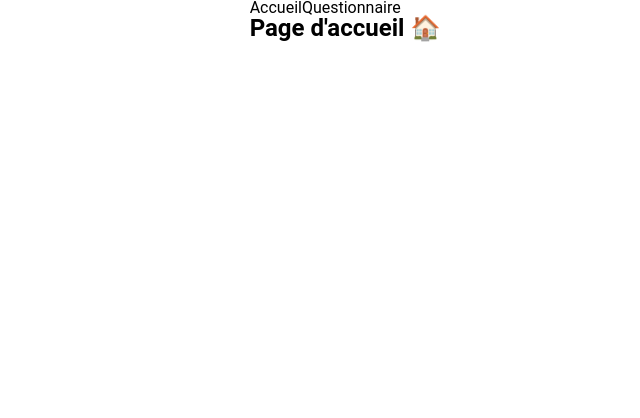
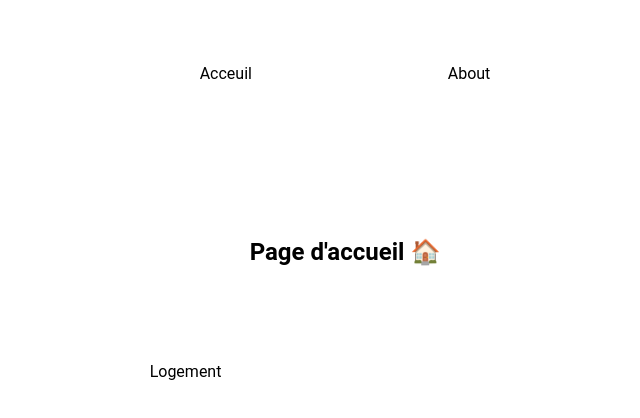
Before and after one commit to Cehesse/Kasa, a React (Create React App) app: page / in a window 1280 px wide. Shown: the top 418 px of the page, without its empty margins (295-935 px from the left). Built offline with nearby package versions, Linux system fonts and the light colour scheme.

Commit message:
Route ok

```diff
--- a/src/components/Header/index.jsx
+++ b/src/components/Header/index.jsx
@@ -2,9 +2,9 @@ import { Link } from 'react-router-dom'
 
 function Header() {
     return (
-        <nav>
-            <Link to="/">Accueil</Link>
-            <Link to="/survey/1">Questionnaire</Link>
+        <nav className='header-section'>
+            <Link to="/" className='Link'>Acceuil</Link>
+            <Link to="/About" className='Link'>About</Link>
         </nav>
     )
 }
--- a/src/index.jsx
+++ b/src/index.jsx
@@ -1,16 +1,21 @@
+//REACT
 import React from 'react';
 import ReactDOM from 'react-dom/client';
 import { BrowserRouter as Router, Route, Routes } from 'react-router-dom'
 
+//SASS
 import './sass/main.scss';
 
+//PAGES
 import Home from './pages/Home'
+import Error404 from './pages/404'
+import About from './pages/About'
+import Accomodation from './pages/Accommodation'
+
+//COMPONENTS
 import Header from './components/Header'
-/* import Survey from './pages/Survey'
-import Results from './pages/Results'
-import Freelances from './pages/Freelances'
-import Error from './components/Error' */
 
+//ROUTE
 const root = ReactDOM.createRoot(document.getElementById('root'));
 root.render(
   <React.StrictMode>
@@ -18,10 +23,9 @@ root.render(
       <Header />
       <Routes>
         <Route path="/" element={<Home />} />
-{/*         <Route path="/survey/:questionNumber" element={<Survey />} />
-        <Route path="/results" element={<Results />} />
-        <Route path="/freelances" element={<Freelances />} />
-        <Route path="*" element={<Error />} /> */}
+        <Route path="/About" element={<About />} />
+        <Route path="/Accomodation/:questionNumber" element={<Accomodation />} />
+        <Route path="*" element={<Error404 />} />
       </Routes>
     </Router>
   </React.StrictMode>,
--- /dev/null
+++ b/src/pages/404/index.jsx
@@ -0,0 +1,9 @@
+function Error404() {
+    return (
+      <div>
+        <h1> 404 </h1>
+      </div>
+    )
+  }
+
+  export default Error404
--- /dev/null
+++ b/src/pages/About/index.jsx
@@ -0,0 +1,9 @@
+function About() {
+    return (
+      <div>
+        <h1> About</h1>
+      </div>
+    )
+  }
+
+  export default About
--- a/src/pages/Home/index.jsx
+++ b/src/pages/Home/index.jsx
@@ -1,7 +1,12 @@
+import { Link } from 'react-router-dom'
+
 function Home() {
     return (
       <div>
         <h1> Page d'accueil 🏠</h1>
+        <div>
+        <Link to="/Accomodation/1">Logement</Link>
+        </div>
       </div>
     )
   }
--- a/src/sass/base/_typography.scss
+++ b/src/sass/base/_typography.scss
@@ -1,6 +1,7 @@
 h1, h2{
     font-size: $font-size-large;
     font-weight: $font-weight-blod;
+    padding: 100px;
 }
 
 h3{
@@ -12,3 +13,7 @@ p{
     font-size: $font-size-medium;
     font-weight: $font-weight-normal;
 }
+
+link{
+    padding: 50px;
+}
--- a/src/sass/layout/_header.scss
+++ b/src/sass/layout/_header.scss
@@ -1,5 +1,5 @@
 .header-section{
-    @include flex(row,center,center);
+    @include flex(row,space-between,center);
     width: 100%;
     margin: 16px 0 8px 0;
         img {
@@ -11,3 +11,7 @@
             right: 92%;
         }
 }
+
+.Link{
+    padding: 50px;
+}
```
